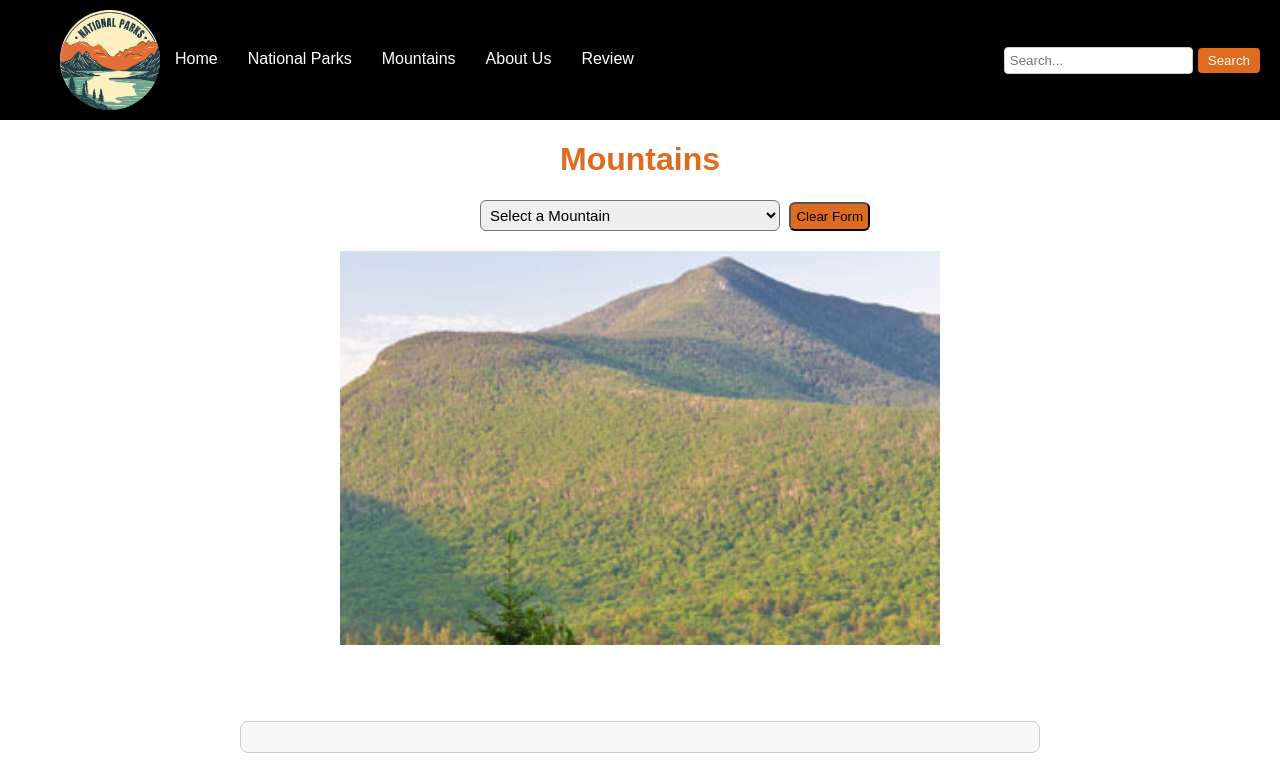
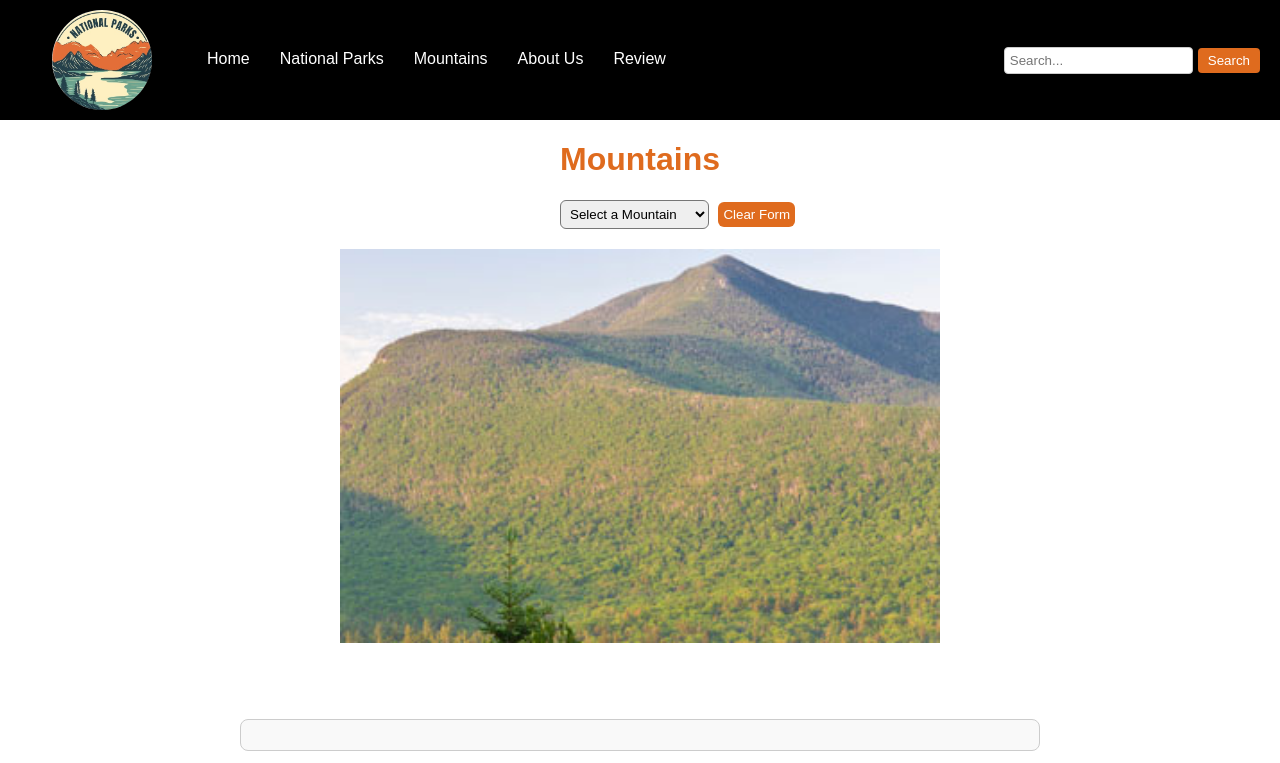
Before and after one commit to Salem-H/EnjoyTheOutdoorsCapstone2, a plain HTML site: page mountains.html in a window 1280 px wide. Shown: the top 763 px of the page. Drawn offline with Linux system fonts and the light colour scheme.

Commit message:
format HTML and CSS for every page

```diff
--- a/mountains.html
+++ b/mountains.html
@@ -12,12 +12,11 @@
     <script src="./scripts/mountains_page.js"></script>
     <script src="./scripts/main.js"></script>
 </head>
-
 <body>
     <header>
         <nav>
+            <img id="circle-logo" src="./images/logo.png" alt="Cropped Circle Image">
             <ul class="nav-links">
-                <img id="circle-logo" src="./images/logo.png" alt="Cropped Circle Image">
                 <li><a href="./index.html">Home</a></li>
                 <li><a href="./parks.html">National Parks</a></li>
                 <li><a href="./mountains.html">Mountains</a></li>
@@ -29,7 +28,6 @@
             <input type="text" placeholder="Search...">
             <button type="button">Search</button>
         </div>
-    </header>
     </header>
     <main>
         <h1>Mountains</h1>
@@ -65,5 +63,4 @@
         &copy; 2024 National Parks. All Rights Reserved.
     </footer>
 </body>
-
 </html>
--- a/styles/main.css
+++ b/styles/main.css
@@ -7,19 +7,23 @@ body {
 
 #circle-logo {
     display: inline-block;
+    margin-left: 2rem;
     width: 100px; /* Set the width */
     height: 100px; /* Set the height (same as width for a perfect circle) */
     border-radius: 50%; /* Makes the image round */
     object-fit: cover; /* Ensures the image covers the circle without stretching */
 }
+
 h1{
     color:  rgb(223, 107, 30);
     text-align: center;
 }
+
 p{
     text-align: center;
     margin: 2rem;
 }
+
 header {
     background-color: black;
     color: white;
@@ -28,39 +32,47 @@ header {
     justify-content: space-between;
     align-items: center;
 }
+
 nav {
     display: flex;
     justify-content: space-between;
     position: relative;
 }
+
 .nav-links {
     list-style: none;
     margin: 0;
     display: inline-flex;
 
 }
+
 .nav-links li {
     padding-top: 2.5rem;
     margin: 0 15px;
     position: relative;
 }
+
 .nav-links a {
     color: white;
     text-decoration: none;
     white-space: nowrap;
 }
+
 .nav-links li:hover .dropdown {
     display: block;
 }
+
 .search-container {
     display: flex;
     align-items: center;
 }
+
 .search-container input {
     padding: 5px;
     border: 1px solid #ccc;
     border-radius: 4px;
 }
+
 .search-container button {
     padding: 5px 10px;
     background-color: rgb(223, 107, 30);
@@ -69,18 +81,20 @@ nav {
     border-radius: 4px;
     margin-left: 5px;
 }
+
 .slideshow {
     position: relative;
     width: 600px;
     height: 450px;
     margin: 20px auto;
     object-fit: cover;
+}
 
-}
 .slides {
     display: none;
     width: 100%;
 }
+
 .active {
     display: block;
 }
@@ -94,23 +108,28 @@ footer {
     text-align: center;
     position: relative;
 }
+
 .contact {
     margin-bottom: 10px;
 }
+
 .social-icons {
     list-style: none;
     padding: 0;
     display: flex;
     justify-content: center;
 }
+
 .social-icons li {
     margin: 0 10px;
 }
+
 .social-icons a {
     color: orange;
     text-decoration: none;
     font-size: 24px;
 }
+
 .social-icons a:hover {
     color: #ddd;
 }
--- a/styles/mountain.css
+++ b/styles/mountain.css
@@ -1,25 +1,28 @@
 body{
     font-family: Arial, Helvetica, sans-serif;
 }
+
 h1{
     text-align: center;
     color:  rgb(223, 107, 30);
 }
+
 #clearform{
     padding: 5px;
     margin-left: 5px;
     border-radius: 6px;
+    border: none;
+    color: white;
     background-color:  rgb(223, 107, 30);
 }
+
 #mountainsSelect{
-    font-size: 15px; /* Makes the text inside the select box larger */
-    padding: 10px 15px; /* Increases padding inside the select box */
     border-radius: 8px;
-    width: 300px;
-    margin-left: 30rem;
+    margin-left: 35rem;
     padding: 5px;
     border-radius: 6px;
 }
+
 .results-container {
     padding: 20px;
     border-radius: 8px;
@@ -29,15 +32,10 @@ h1{
     padding: 15px;
     margin-bottom: 15px;
     background-color: #f9f9f9;
-
 }
 
 .results-container h1 {
     color: #333;
-}
-
-.results-container b {
-    color: #555;
 }
 
 .results-container img {
@@ -47,20 +45,3 @@ h1{
     margin-top: 20px;
     padding-left: 15rem;
 }
-
-
-/*
-header {
-    background-color: black;
-    color: white;
-    padding: 10px 20px;
-    display: flex;
-    justify-content: space-between;
-    align-items: center;
-}
-.nav-links {
-    padding: 10px 20px;
-    margin-right: 3rem;
-    justify-content: space-evenly;
-    gap: 100px;
-} */
--- a/styles/parks.css
+++ b/styles/parks.css
@@ -3,6 +3,7 @@ h1{
     color:  rgb(223, 107, 30);
 
 }
+
 .container {
     width: 80%;
     margin: 0 auto;
```
Also changed, not shown: aboutus.html (+1 -13 lines), index.html (+2 -3 lines), review.html (+1 -2 lines), styles/review.css (+8 -0 lines).
